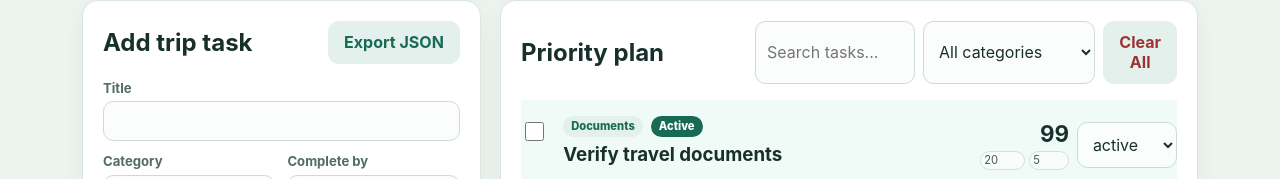
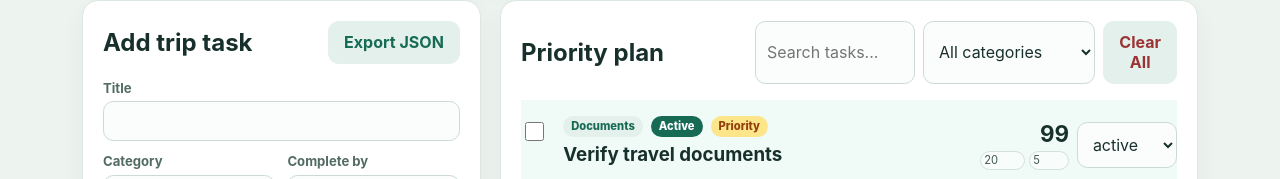
Before and after one commit to tranlehanam1996/coral-rafter-e2c96d6e7f897402, a website built with Vite: page index.html in a window 1280 px wide. Shown: the part 490-669 px from the top of the page. Built offline with nearby package versions, Linux system fonts and the light colour scheme.

Commit message:
feat: add priority toggle and overdue visual indicators

```diff
--- a/src/main.ts
+++ b/src/main.ts
@@ -89,7 +89,7 @@ function render(records: readonly LifeRecord[]): void {
   const summary = summarize(records);
   const categoryBadges = Object.entries(summary.byCategory)
     .filter(([_, count]) => count > 0)
-    .map(([cat, count]) => `<span class="badge" style="margin-right: 0.5rem">${escapeHtml(cat)}: ${count}</span>`)
+    .map(([cat, count]) => `<span class="badge" style="margin-right: 0.5rem">${escapeH(cat)}: ${count}</span>`)
     .join("");
 
   document.querySelector("#summary")!.innerHTML = [
@@ -106,28 +106,29 @@ function render(records: readonly LifeRecord[]): void {
     return matchesCategory && matchesSearch;
   });
 
-  document.querySelector("#plan")!.innerHTML = plan.length ? plan.map((entry) => `<article class="record ${entry.item.status === 'active' ? 'is-active' : ''}">
+  document.querySelector("#plan")!.innerHTML = plan.length ? plan.map((entry) => `<article class="record ${entry.item.status === 'active' ? 'is-active' : ''} ${entry.daysUntilDue < 0 ? 'is-overdue' : ''}">
     <div style="display: flex; gap: 1rem; align-items: flex-start">
-      <input type="checkbox" data-done="${escapeHtml(entry.item.id)}" ${entry.item.status === 'done' ? 'checked' : ''} style="width: 1.2rem; height: 1.2rem; margin-top: 0.4rem">
+      <input type="checkbox" data-done="${escapeH(entry.item.id)}" ${entry.item.status === 'done' ? 'checked' : ''} style="width: 1.2rem; height: 1.2rem; margin-top: 0.4rem">
       <div>
         <div style="display: flex; gap: 0.5rem; align-items: center; margin-bottom: 0.25rem">
-          <span class="badge">${escapeHtml(entry.item.category)}</span>
+          <span class="badge">${escapeH(entry.item.category)}</span>
           ${entry.item.status === 'active' ? '<span class="badge active-badge">Active</span>' : ''}
+          ${entry.item.impact >= 5 ? '<span class="badge priority-badge">Priority</span>' : ''}
         </div>
-        <h3 contenteditable="true" data-id="${escapeHtml(entry.item.id)}" data-field="title" style="${entry.item.status === 'done' ? 'text-decoration: line-through; opacity: 0.6' : ''}">${escapeHtml(entry.item.title)}</h3>
-        <p contenteditable="true" data-id="${escapeHtml(entry.item.id)}" data-field="notes" class="editable-notes" style="${entry.item.status === 'done' ? 'opacity: 0.4' : ''}">${escapeHtml(entry.item.notes || "Add notes...")}</p>
-        <p class="reasons">${escapeHtml(entry.reasons.join("; "))}</p>
+        <h3 contenteditable="true" data-id="${escapeH(entry.item.id)}" data-field="title" style="${entry.item.status === 'done' ? 'text-decoration: line-through; opacity: 0.6' : ''}">${escapeH(entry.item.title)}</h3>
+        <p contenteditable="true" data-id="${escapeH(entry.item.id)}" data-field="notes" class="editable-notes" style="${entry.item.status === 'done' ? 'opacity: 0.4' : ''}">${escapeH(entry.item.notes || "Add notes...")}</p>
+        <p class="reasons">${escapeH(entry.reasons.join("; "))}</p>
       </div>
     </div>
     <div class="record-actions"><div style="display: flex; flex-direction: column; align-items: flex-end; gap: 0.2rem">
       <strong style="${entry.item.status === 'done' ? 'opacity: 0.4' : ''}">${entry.score}</strong>
       <div style="display: flex; gap: 0.25rem; font-size: 0.7rem; opacity: 0.8">
-        <input type="number" data-id="${escapeHtml(entry.item.id)}" data-field="effort" value="${entry.item.effort}" style="width: 45px; padding: 0.1rem 0.2rem; font-size: 0.7rem" ${entry.item.status === 'done' ? 'disabled' : ''}>
-        <input type="number" data-id="${escapeHtml(entry.item.id)}" data-field="impact" value="${entry.item.impact}" style="width: 40px; padding: 0.1rem 0.2rem; font-size: 0.7rem" ${entry.item.status === 'done' ? 'disabled' : ''}>
+        <input type="number" data-id="${escapeH(entry.item.id)}" data-field="effort" value="${entry.item.effort}" style="width: 45px; padding: 0.1rem 0.2rem; font-size: 0.7rem" ${entry.item.status === 'done' ? 'disabled' : ''}>
+        <input type="number" data-id="${escapeH(entry.item.id)}" data-field="impact" value="${entry.item.impact}" style="width: 40px; padding: 0.1rem 0.2rem; font-size: 0.7rem" ${entry.item.status === 'done' ? 'disabled' : ''}>
       </div>
-    </div><select data-status="${escapeHtml(entry.item.id)}">
+    </div><select data-status="${escapeH(entry.item.id)}">
     ${(["planned", "active", "done"] as ItemStatus[]).map((status) => `<option ${status === entry.item.status ? "selected" : ""}>${status}</option>`).join("")}</select>
-    <button class="danger ghost" data-remove="${escapeHtml(entry.item.id)}">Remove</button></div></article>`).join("") : "<p class='empty'>No open records match this view.</p>";
+    <button class="danger ghost" data-remove="${escapeH(entry.item.id)}">Remove</button></div></article>`).join("") : "<p class='empty'>No open records match this view.</p>";
 
   for (const checkbox of document.querySelectorAll<HTMLInputElement>("[data-done]")) {
     checkbox.onchange = () => {
@@ -172,8 +173,10 @@ function render(records: readonly LifeRecord[]): void {
 
   document.querySelector("#week")!.innerHTML = suggestDailyLoad(records, Number(capacity.value) || 90).map((day) => `<article class="day ${day.overloaded ? "over" : ""}">
     <span>${new Date(`${day.date}T00:00:00`).toLocaleDateString(undefined, { weekday: "short" })}</span><strong>${day.used} min</strong>
-    <div class="day-tasks">${day.entries.map(e => `<div class="day-task">${escapeHtml(e.item.title)}</div>`).join("")}</div>
+    <div class="day-tasks">${day.entries.map(e => `<div class="day-task">${escapeH(e.item.title)}</div>`).join("")}</div>
     <small>${day.entries.length} item(s)</small></article>`).join("");
 }
 
+function escapeH(v: unknown) { return escapeHtml(v); }
+
 store.subscribe(render);
--- a/src/style.css
+++ b/src/style.css
@@ -11,11 +11,11 @@ button:hover, .file:hover { filter: brightness(.94); } .ghost { color: #176b55;
 .layout { display: grid; grid-template-columns: minmax(280px,.8fr) minmax(390px,1.4fr); gap: 1.2rem; } .panel { padding: 1.25rem; } .panel-title { display: flex; justify-content: space-between; gap: 1rem; align-items: center; margin-bottom: 1rem; } h2,h3 { margin: 0; }
 label { display: grid; gap: .35rem; color: #526b64; font-size: .82rem; font-weight: 700; } input,select,textarea { width: 100%; border: 1px solid #cbdad3; border-radius: .65rem; padding: .68rem; background: #fbfdfc; color: #18302b; }
 .form-grid { display: grid; grid-template-columns: 1fr 1fr; gap: .75rem; margin: .75rem 0; } .errors { color: #a33232; min-height: 1.2rem; } .exchange { display: flex; gap: .6rem; margin-top: .8rem; } .file input { display: none; }
-.record { display: flex; justify-content: space-between; gap: 1rem; padding: 1rem 0; border-top: 1px solid #e5ece8; transition: background 0.2s; } .record:first-child { border-top: 0; } .record.is-active { background: #f0faf7; } .record h3 { margin-top: .4rem; cursor: text; transition: color 0.2s; }
+.record { display: flex; justify-content: space-between; gap: 1rem; padding: 1rem 0; border-top: 1px solid #e5ece8; transition: background 0.2s; } .record:first-child { border-top: 0; } .record.is-active { background: #f0faf7; } .record.is-overdue { border-left: 4px solid #9a3434; padding-left: 0.6rem; } .record h3 { margin-top: .4rem; cursor: text; transition: color 0.2s; }
 .editable-notes { cursor: text; opacity: 0.8; transition: opacity 0.2s; } .editable-notes:focus { opacity: 1; outline: none; background: #fcfdfc; border-radius: 4px; }
 .record h3:focus { outline: none; color: #176b55; }
 .reasons { margin: .3rem 0 0; color: #698078; font-size: .86rem; font-style: italic; }
-.badge { display: inline-flex; padding: .22rem .5rem; border-radius: 99px; background: #e4f0eb; color: #176b55; font-size: .7rem; font-weight: 800; } .active-badge { background: #176b55; color: white; }
+.badge { display: inline-flex; padding: .22rem .5rem; border-radius: 99px; background: #e4f0eb; color: #176b55; font-size: .7rem; font-weight: 800; } .active-badge { background: #176b55; color: white; } .priority-badge { background: #fde68a; color: #92400e; }
 .record-actions { display: grid; grid-template-columns: 50px 100px; gap: .5rem; align-items: center; text-align: right; }
 .record-actions strong { font-size: 1.4rem; }
 .week-panel { margin-top: 1.2rem; } .week { display: grid; grid-template-columns: repeat(7,1fr); gap: .65rem; } .day { padding: .8rem; border-radius: .7rem; background: #edf6f2; } .day span,.day small { display: block; } .day strong { display: block; margin: .35rem 0; }
```
